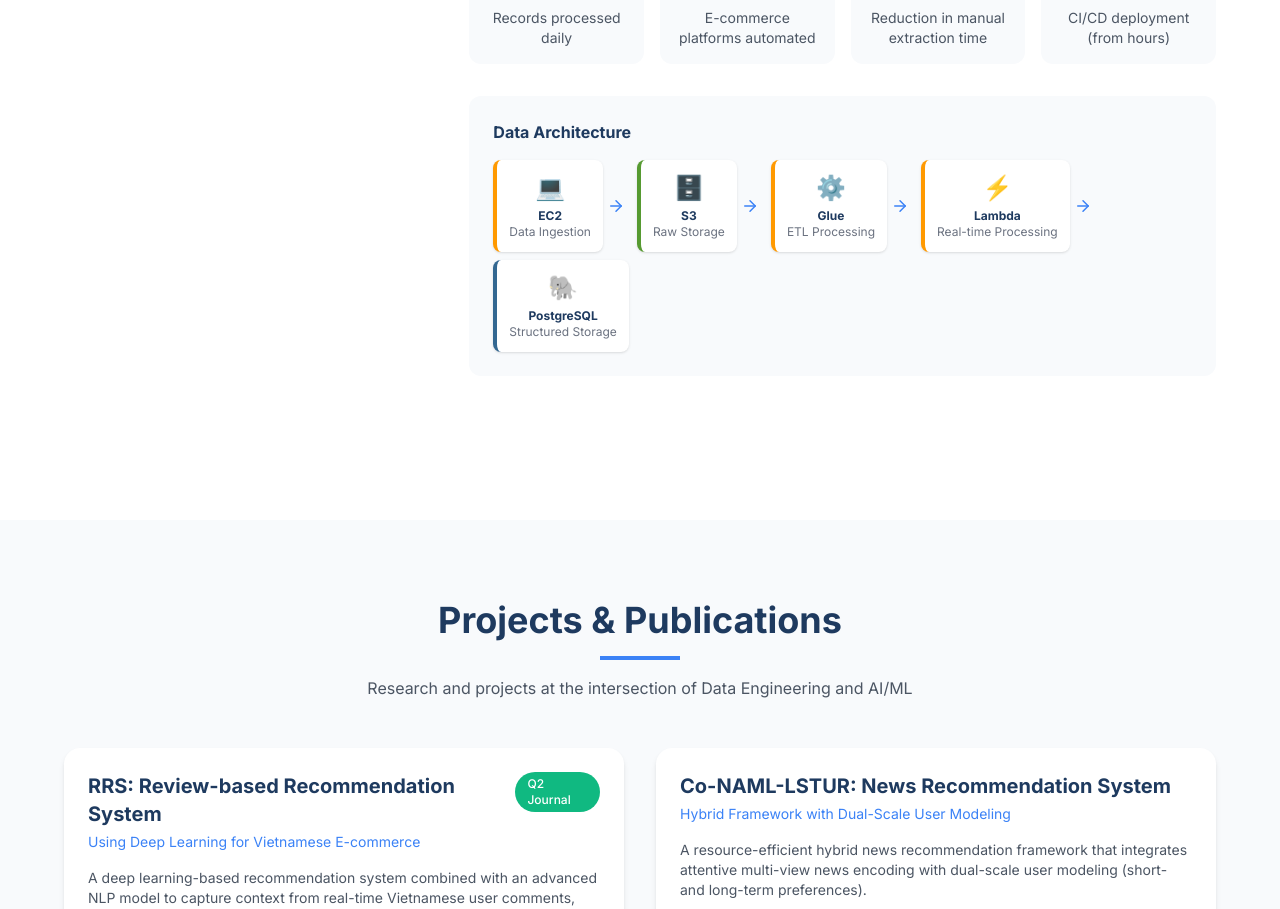
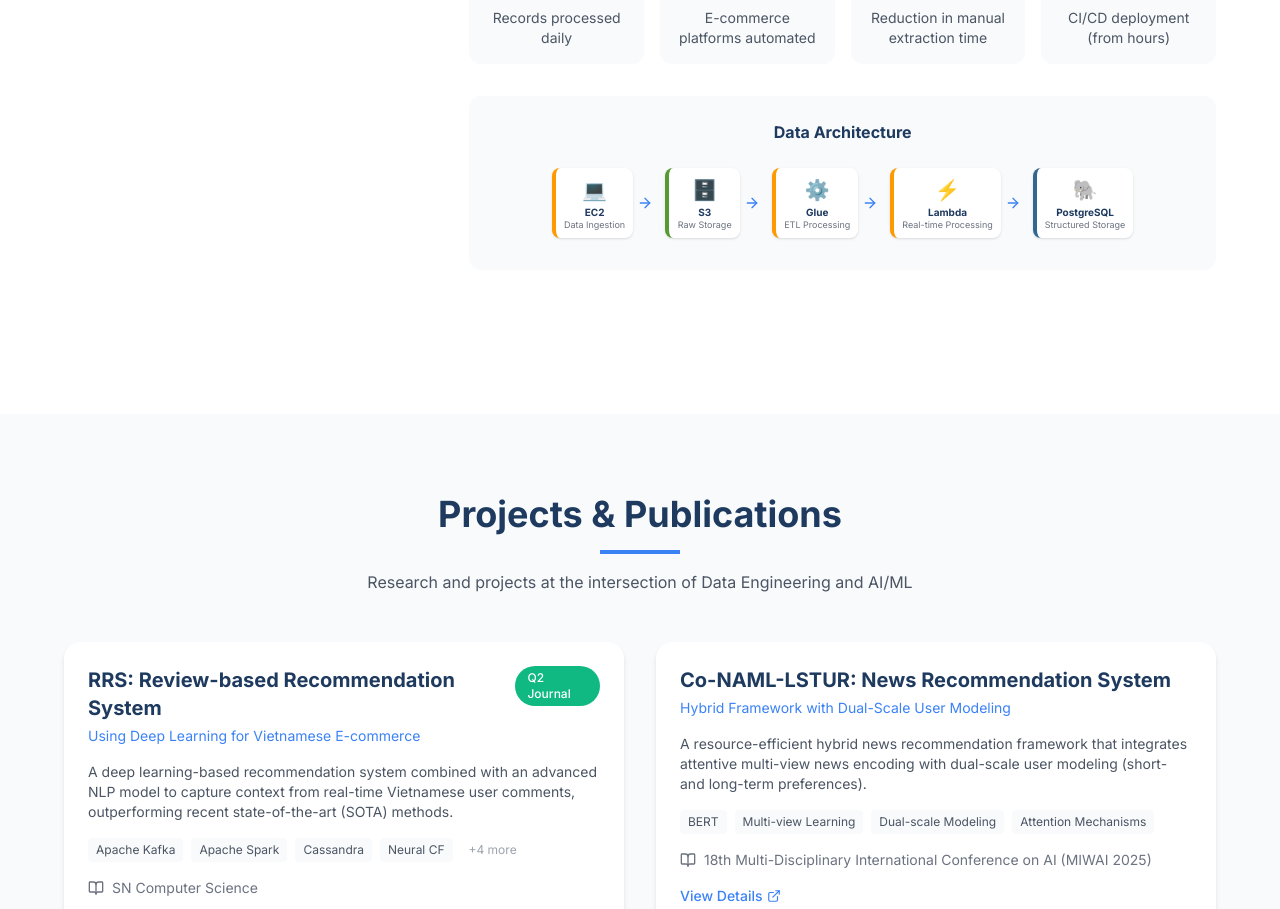
Before and after one commit to ThuatNguyenZ/profile, a React (Vite) app: page / in a window 1280 px wide. Shown: the part 4120-5029 px from the top of the page. Built offline with nearby package versions, Linux system fonts and the light colour scheme; some icons are missing.

Commit message:
fix: force architecture diagram into single row with nowrap

```diff
--- a/src/components/experience/ArchitectureDiagram.jsx
+++ b/src/components/experience/ArchitectureDiagram.jsx
@@ -20,10 +20,10 @@ const serviceColors = {
 export default function ArchitectureDiagram({ architecture }) {
   return (
     <div className="bg-surface rounded-xl p-6">
-      <h4 className="font-bold text-primary mb-4">{architecture.title}</h4>
+      <h4 className="font-bold text-primary mb-4 text-center">{architecture.title}</h4>
 
-      {/* Single row flow */}
-      <div className="flex flex-wrap items-center gap-2">
+      {/* Single row flow - nowrap with scroll on mobile */}
+      <div className="flex items-center justify-center gap-2 overflow-x-auto py-2">
         {architecture.services.map((service, index) => (
           <motion.div
             key={service.name}
@@ -31,18 +31,18 @@ export default function ArchitectureDiagram({ architecture }) {
             whileInView={{ opacity: 1, x: 0 }}
             viewport={{ once: true }}
             transition={{ delay: index * 0.08 }}
-            className="flex items-center"
+            className="flex items-center flex-shrink-0"
           >
             <div
-              className="bg-white rounded-lg p-3 text-center min-w-[90px] shadow border-l-4"
+              className="bg-white rounded-lg p-2 text-center min-w-[75px] shadow border-l-4"
               style={{ borderLeftColor: serviceColors[service.name] || '#3B82F6' }}
             >
-              <div className="text-2xl mb-1">{serviceIcons[service.icon]}</div>
-              <div className="font-bold text-primary text-xs">{service.name}</div>
-              <div className="text-xs text-gray-500">{service.description}</div>
+              <div className="text-xl mb-0.5">{serviceIcons[service.icon]}</div>
+              <div className="font-bold text-primary text-[10px] leading-tight">{service.name}</div>
+              <div className="text-[9px] text-gray-500 leading-tight">{service.description}</div>
             </div>
             {index < architecture.services.length - 1 && (
-              <ArrowRight className="text-secondary mx-1 flex-shrink-0" size={18} />
+              <ArrowRight className="text-secondary mx-1 flex-shrink-0" size={16} />
             )}
           </motion.div>
         ))}
```
